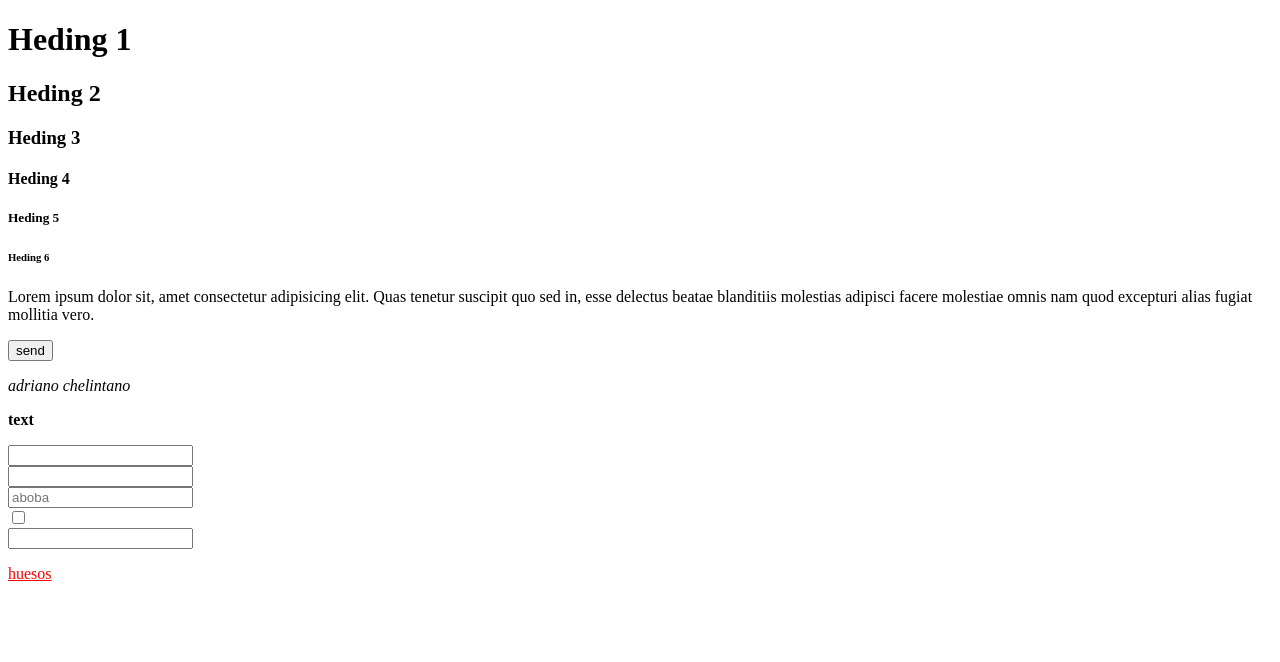
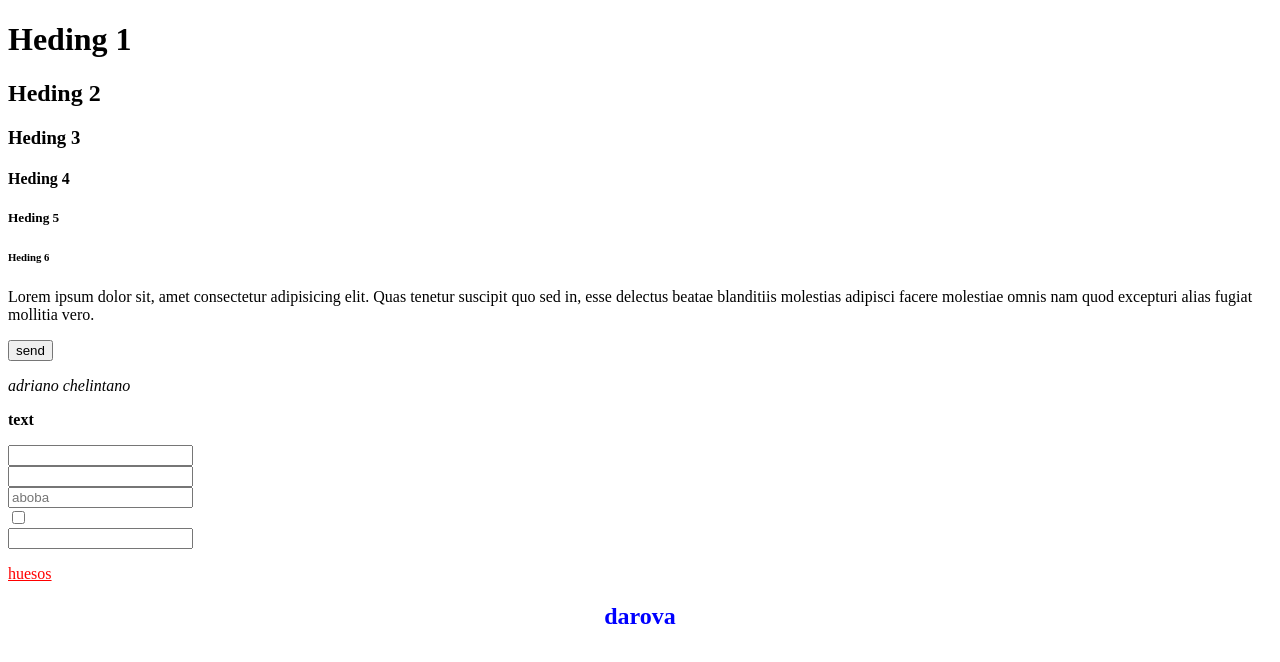
Before and after one commit to dreamland1903/my_first_repo, a plain HTML site: page index.html in a window 1280 px wide. Drawn offline with Linux system fonts and the light colour scheme.

Commit message:
feat: my inline styles

```diff
--- a/index.html
+++ b/index.html
@@ -45,6 +45,6 @@
 <input type="week"> -->
 
 <p style="color: red; font-weight: lighter; text-decoration: underline;">huesos</p>
-
+    <h2 style="color: blue;text-underline-offset: ;text-align: center;">darova </h2>
 </body>
 </html>
```
